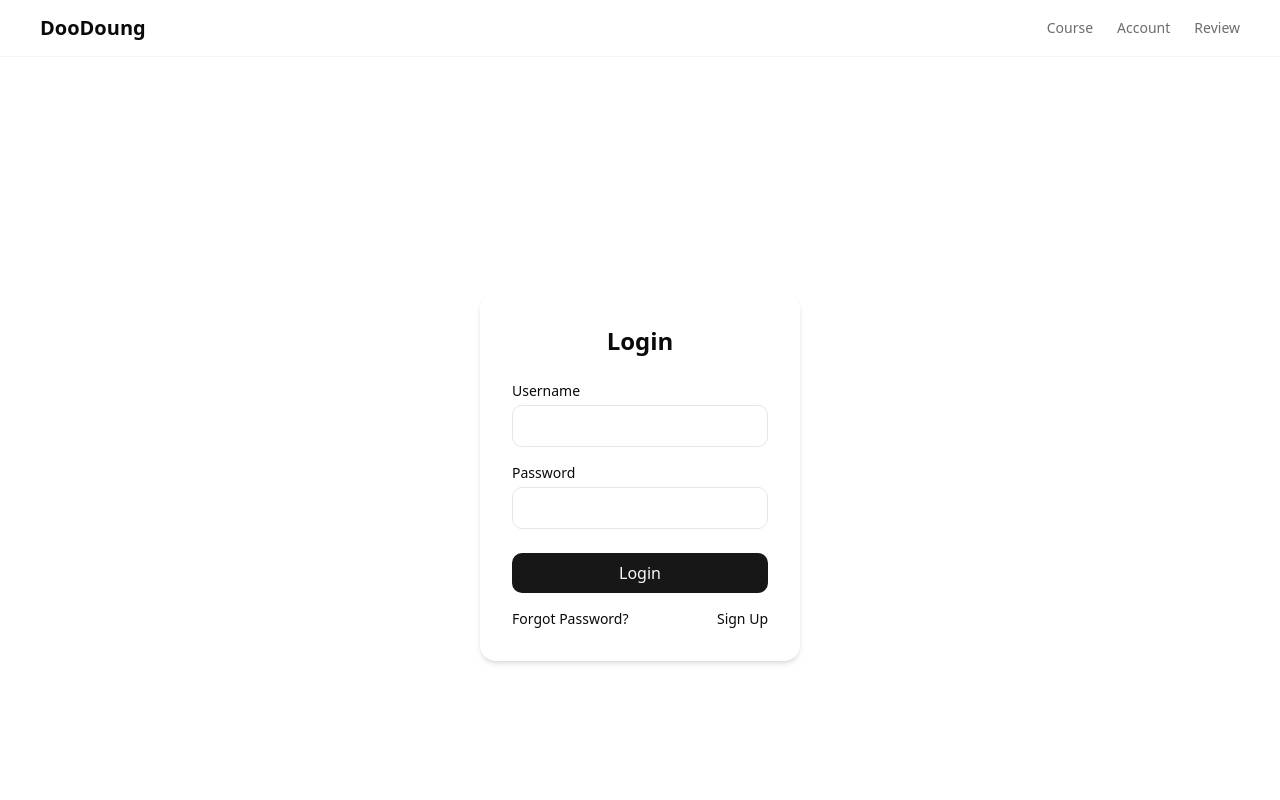
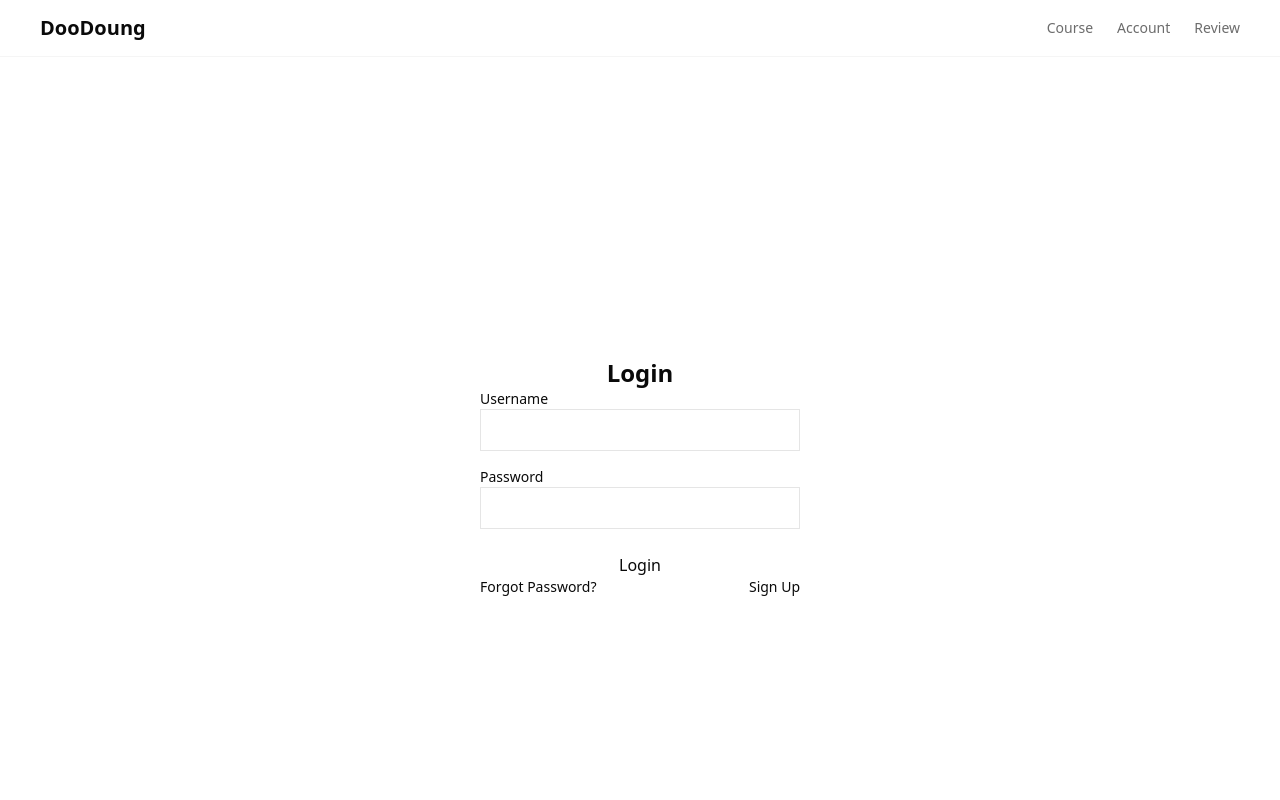
Before and after one commit to DooDoung/doo-doung-frontend, a Next.js app: page /login in a window 1280 px wide. Shown: the top 800 px of the page. Built offline with nearby package versions, Linux system fonts and the light colour scheme.

Commit message:
fix: remove style

```diff
--- a/src/pages/login.tsx
+++ b/src/pages/login.tsx
@@ -51,57 +51,41 @@ export default function LoginPage() {
 
   return (
     <DefaultLayout>
-      <div className="bg-background flex min-h-screen items-center justify-center">
-        <form
-          onSubmit={handleSubmit}
-          className="bg-card text-card-foreground w-80 rounded-2xl p-8 shadow-md"
-        >
-          <h1 className="mb-6 text-center text-2xl font-semibold">Login</h1>
+      <div className="flex min-h-screen items-center justify-center">
+        <form onSubmit={handleSubmit} className="w-80">
+          <h1 className="text-center text-2xl font-semibold">Login</h1>
 
           <div className="mb-4">
-            <label className="text-foreground mb-1 block text-sm">
-              Username
-            </label>
+            <label className="block text-sm">Username</label>
             <input
               type="text"
               value={username}
               onChange={(e) => setUsername(e.target.value)}
-              className="border-border text-foreground focus:ring-primary-250 w-full rounded-lg border p-2 focus:ring focus:outline-none"
+              className="w-full border p-2"
             />
           </div>
 
           <div className="mb-6">
-            <label className="text-foreground mb-1 block text-sm">
-              Password
-            </label>
+            <label className="block text-sm">Password</label>
             <input
               type="password"
               value={password}
               onChange={(e) => setPassword(e.target.value)}
-              className="border-border text-foreground focus:ring-primary-250 w-full rounded-lg border p-2 focus:ring focus:outline-none"
+              className="w-full border p-2"
             />
           </div>
 
-          {error && (
-            <p className="text-error mb-4 text-center text-sm">{error}</p>
-          )}
+          {error && <p className="text-error text-center text-sm">{error}</p>}
 
-          <button
-            type="submit"
-            disabled={loading}
-            className="bg-primary text-primary-foreground hover:bg-primary-500 w-full rounded-lg py-2 transition disabled:opacity-50"
-          >
+          <button type="submit" disabled={loading} className="w-full">
             {loading ? "Logging in..." : "Login"}
           </button>
 
-          <div className="mt-4 flex justify-between text-sm">
-            <a
-              href="/resetpassword"
-              className="text-accent-pink hover:underline"
-            >
+          <div className="flex justify-between text-sm">
+            <a href="/resetpassword" className="">
               Forgot Password?
             </a>
-            <a href="/register" className="text-accent-violet hover:underline">
+            <a href="/register" className="">
               Sign Up
             </a>
           </div>
```
